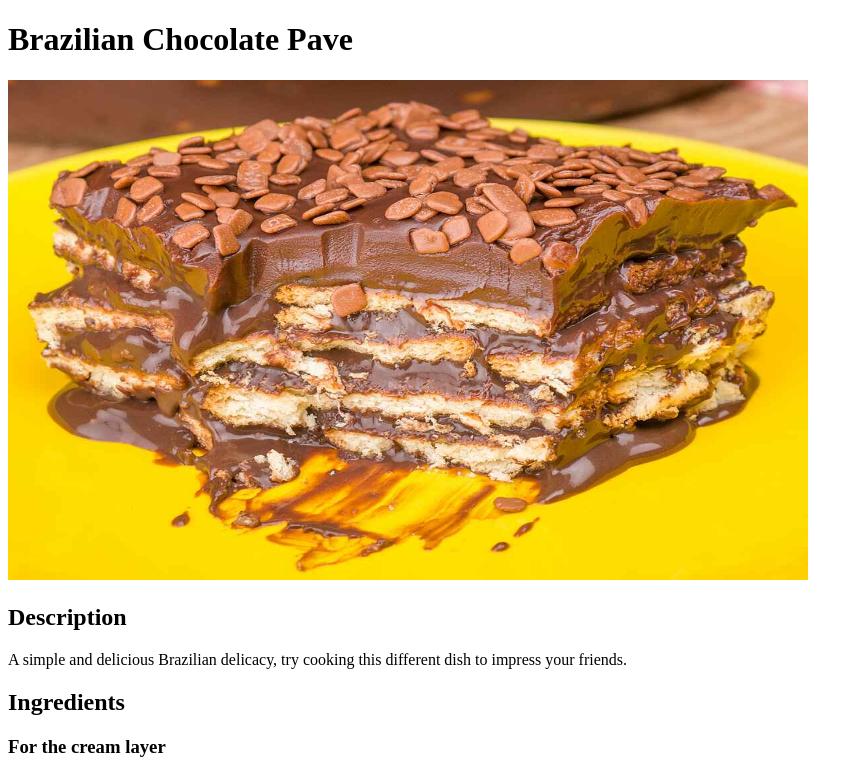
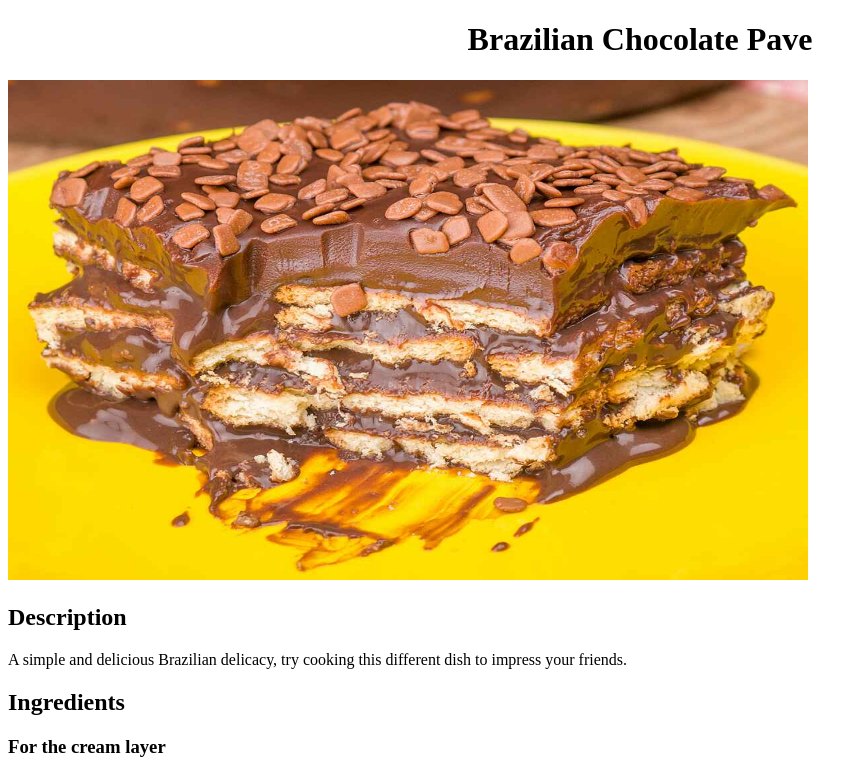
Before and after one commit to Soulahh/odin-recipes, a plain HTML site: page recipes/brazilian-pave.html in a window 1280 px wide. Shown: the top 773 px of the page, without its empty margins (0-867 px from the left). Drawn offline with Linux system fonts and the light colour scheme.

Commit message:
Fixed centralization

```diff
--- a/recipes/brazilian-pave.html
+++ b/recipes/brazilian-pave.html
@@ -10,7 +10,7 @@
 
 <body>
 
-    <h1>Brazilian Chocolate Pave</h1>
+    <center><h1>Brazilian Chocolate Pave</h1></center>
     <img src="chocolate-pave.jpg" height="500" width="800" alt="A slice of Brazilian Chocolate Pave">
     <h2>Description</h2>
     <p>A simple and delicious Brazilian delicacy, try cooking this different dish to impress your friends.</p>
```
